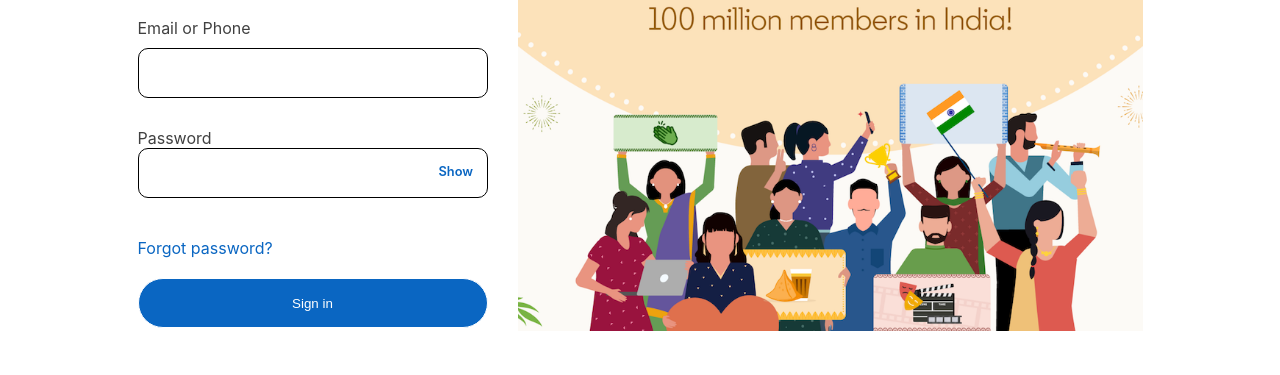
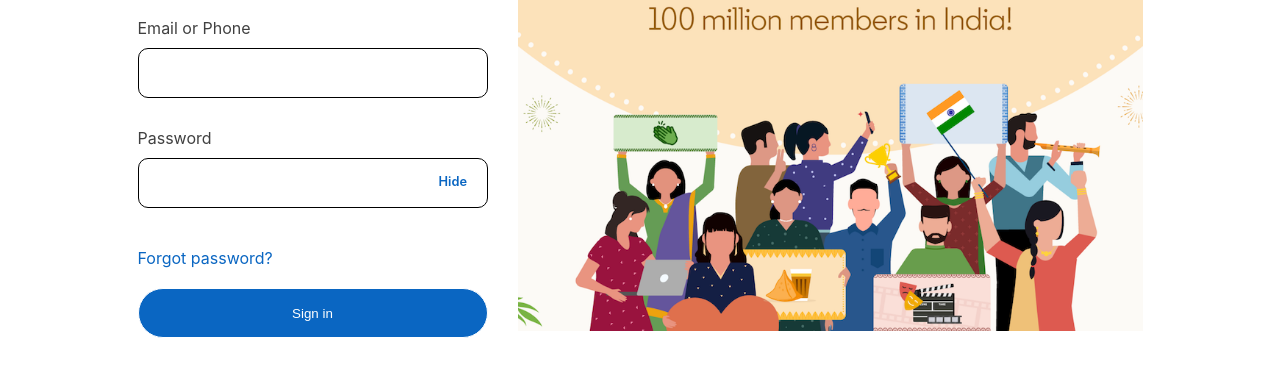
Before and after one commit to navneetk897/Linkedin-clone, a plain HTML site: page index.html in a window 1280 px wide. Both pictures are taken after a click on the element "Show". Shown: the part 349-724 px from the top of the page. Drawn offline with Linux system fonts and the light colour scheme.

Commit message:
Login section finished

```diff
--- a/index.html
+++ b/index.html
@@ -53,7 +53,7 @@
                             <lable for="password">Password</lable>
                             <div class="password-container">
                                 <input type="password" id="password" />
-                                <p onclick="changeType()">Show</p>
+                                <p onclick="changeType(event)">Show</p>
                             </div>
                         </div>
                         <div class="forget">
@@ -83,12 +83,14 @@
     </main>
     <footer></footer>
     <script>
-        function changeType() {
+        function changeType(event) {
             const element = document.getElementById('password');
             if (element.type === 'password') {
                 element.type = 'text';
+                event.target.innerHTML = 'Hide';
             } else {
                 element.type = 'password';
+                event.target.innerHTML = 'Show';
             }
         }
     </script>
--- a/style.css
+++ b/style.css
@@ -164,6 +164,7 @@ li p {
 }
 
 .password-container {
+    margin-top: 10px;
     padding: 3px;
     position: relative;
     width: 350px;
@@ -175,7 +176,7 @@ li p {
 }
 
 .password-container:focus-within {
-    outline: 2px solid #0A66C2;
+    outline: 1.5px solid black;
 }
 
 .password-container > p {
```
